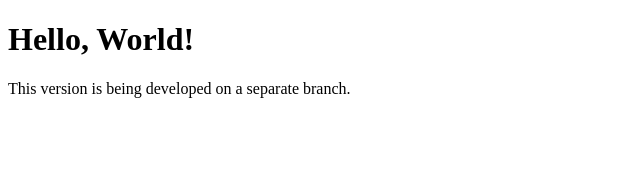
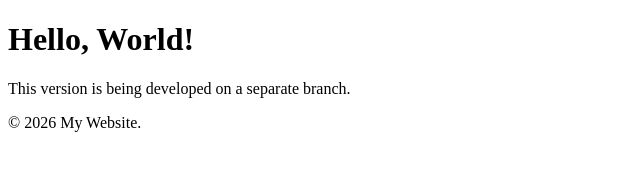
Before and after one commit to oliviacodee/MyFirstWebsite, a plain HTML site: page index.html in a window 1280 px wide. Shown: the whole page, without its empty margins (0-640 px from the left). Drawn offline with Linux system fonts and the light colour scheme.

Commit message:
add website footer

```diff
--- a/index.html
+++ b/index.html
@@ -7,4 +7,7 @@
    <h1>Hello, World!</h1>
    <p>This version is being developed on a separate branch.</p>
 </body>
+<footer>
+    <p>&copy; 2026 My Website.</p>
+</footer>
 </html>
```
